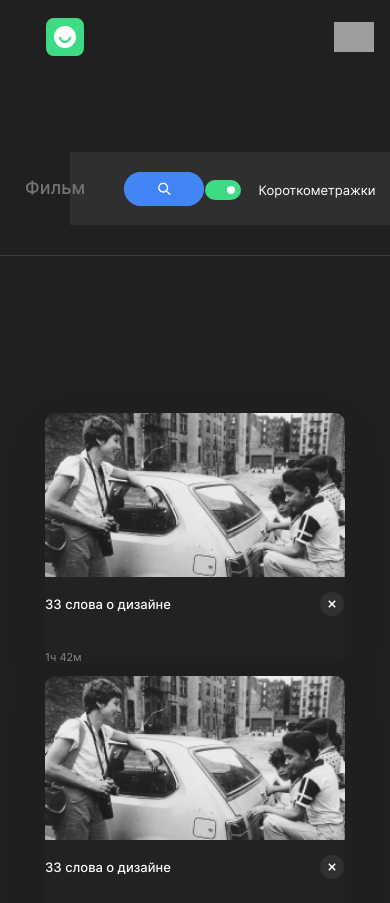
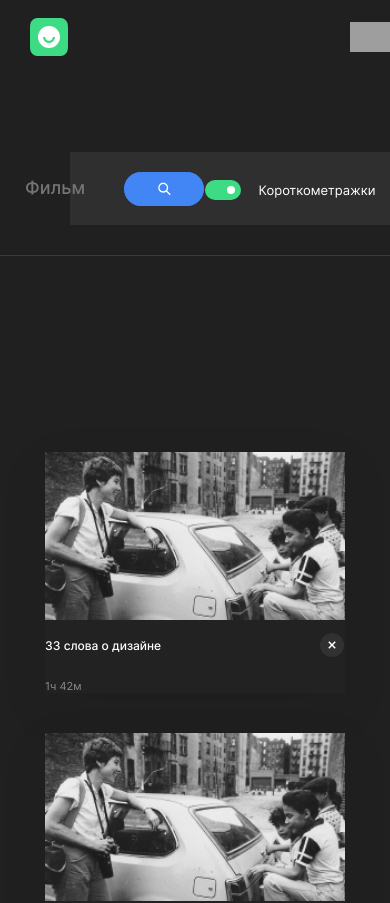
Before and after one commit to elena1983-zinatylina/movies-explorer-frontend, a React (Create React App) app: page /saved-movies in a window 390 px wide. Shown: the top 903 px of the page. Built offline with nearby package versions, Linux system fonts and the light colour scheme; grey boxes are pictures that could not be loaded.

Commit message:
РОБЩТА С МАКЕТОМ

```diff
--- a/src/components/Header/Header.css
+++ b/src/components/Header/Header.css
@@ -45,7 +45,7 @@
   @media screen and (max-width: 854px) {
     .header {
       padding: 18px 0px;
-      max-width: 92%;
+      max-width: 100%;
     }
 
     .header_movie {
--- a/src/components/MoviesCard/MoviesCard.css
+++ b/src/components/MoviesCard/MoviesCard.css
@@ -5,7 +5,6 @@
     flex-direction: column;
     overflow: hidden;
     width: 100%;
-    border-radius: 10px;
     filter: drop-shadow(0px 16px 24px rgba(0, 0, 0, 0.05));
     background-color: #222;
   }
@@ -88,6 +87,18 @@
   @media screen and (max-width: 400px) {
     .card__img {
       width: 300px;
-      height: 164px;
+      height: 168px;
+    }
+
+    .card__name {
+      font-size: 12px;
+      line-height: auto;
+    }
+    .card__duration{
+      margin-bottom: 0;
+    }
+    .card__content {
+      margin: 9px 0px 6px;
+      padding: 0 0 0 0;
     }
   }
--- a/src/components/MoviesCardList/MoviesCardList.css
+++ b/src/components/MoviesCardList/MoviesCardList.css
@@ -36,8 +36,8 @@
     width: calc(100% - 2 * 10px);
     grid-template-columns: repeat(auto-fit, 300px);
     grid-template-rows: repeat(auto-fit, 235px);
-    gap: 20px;
-    padding-top: 40px;
+    gap: 43px;
+    padding-top: 74px;
     padding-bottom: 170px;
-  }
 }
+}
--- a/src/components/SearchForm/SearchForm.css
+++ b/src/components/SearchForm/SearchForm.css
@@ -12,7 +12,6 @@
   display: flex;
   justify-content: space-between;
   align-items: center;
-
   background-color:  #2F2F2F;
 }
 
@@ -131,33 +130,43 @@
 
 @media screen and (max-width: 360px) {
   .seachform {
-    max-width: 100%;
-    margin: 81px 9px 51px;
-    padding: 0 0 0 0;
+    margin: 81px auto 51px;
+    padding: 0;
+    width: 94%;
   }
 
   .seachform__input-container {
     margin-bottom: 38px;
     flex-direction: column;
+    justify-content: flex-start;
+    margin-top: 0;
   }
 
   .seachform__input {
-    padding-bottom: 15px;
-    font-size: 18px;
-  }
+    padding: 70px 101px 19px 0px;
+    font-size: 14px;
+    width: 54%;
+}
+
 
   .seachform__btn {
-    margin-bottom: 9px;
+    margin: 2px -187px 0 0;
   }
 
   .seachform__checkbox-conteiner {
-    justify-content: center;
-
+    margin: 64px 0px 0px 29px;
   }
 
   .seachform__checkbox+.seachform__label {
     font-size: 11px;
   }
+  .seachform__checkbox+.seachform__label::before {
+    margin-right: 14px;
+    margin-left: 7px;
+}
+.seachform__label {
+  margin: 0 32px 0px 1px;
+}
 }
 
 @media screen and (max-width: 750px){
--- a/src/components/SearchForm/SearchForm.js
+++ b/src/components/SearchForm/SearchForm.js
@@ -2,7 +2,6 @@ import React from 'react';
 import './SearchForm.css';
 import Find from "../../images/find.svg";
 import Iconfind from "../../images/iconfind.svg";
-import Label from "../../images/input__COLOR_stroke-2.png";
 
 function SearchForm() {
   return (
```
